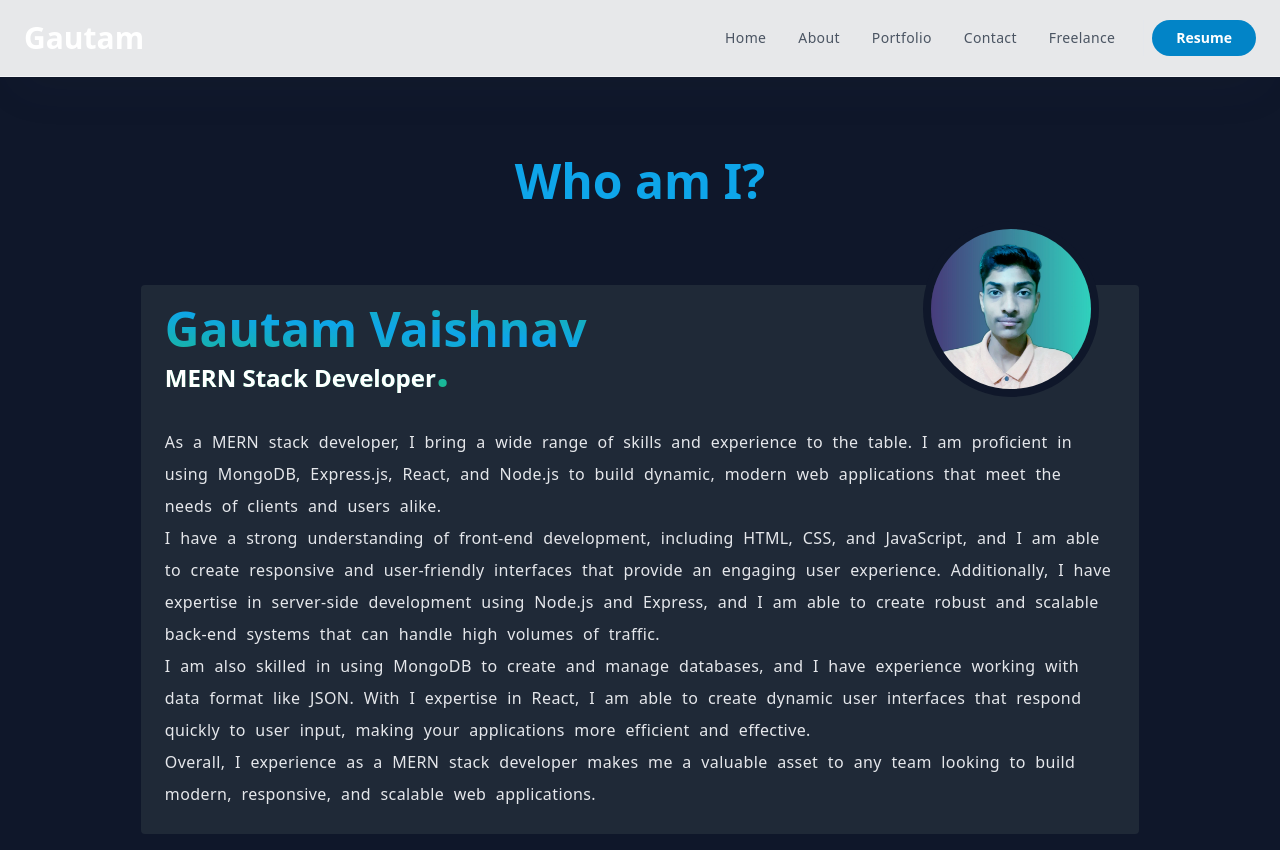
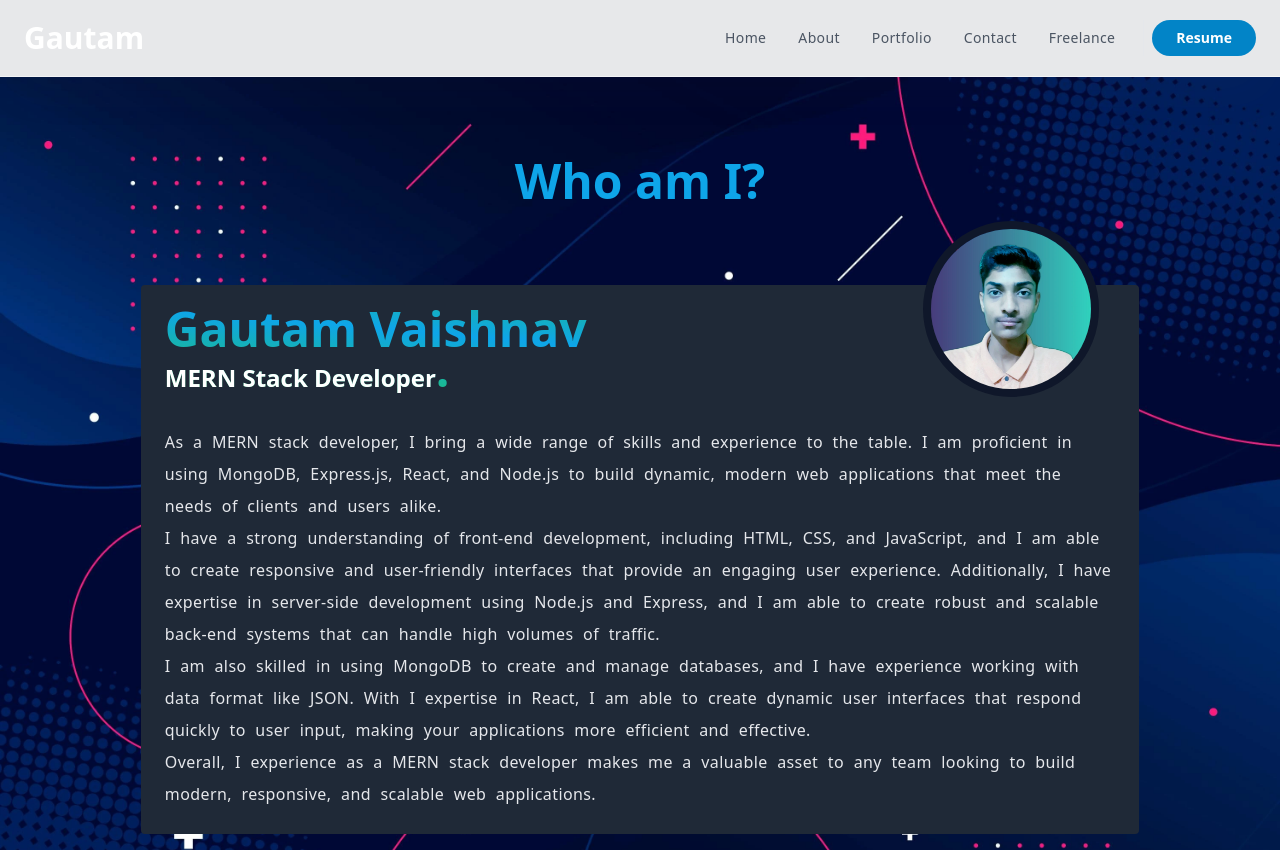
Before and after one commit to Gautamvaishnav-git/next-portfolio, a Next.js app: page /about in a window 1280 px wide. Built offline with nearby package versions, Linux system fonts and the light colour scheme.

Commit message:
bg added in about page

```diff
--- a/pages/about/index.tsx
+++ b/pages/about/index.tsx
@@ -3,7 +3,7 @@ import WhoIAm from "../components/about/whoIAm";
 const About = () => {
   return (
     <>
-      <div className="px-4 pt-20 pb-4 bg-slate-900 bg-blend-overlay bg-no-repeat bg-cover bg-right">
+      <div className="sm:px-4 px-2 pt-20 pb-4 bg-slate-900 bg-[url('/aboutBG.webp')] bg-no-repeat bg-cover">
         <div>
           <h2 className="sm:text-5xl text-3xl font-bold text-sky-500 text-center pb-20">
             Who am I?
```
